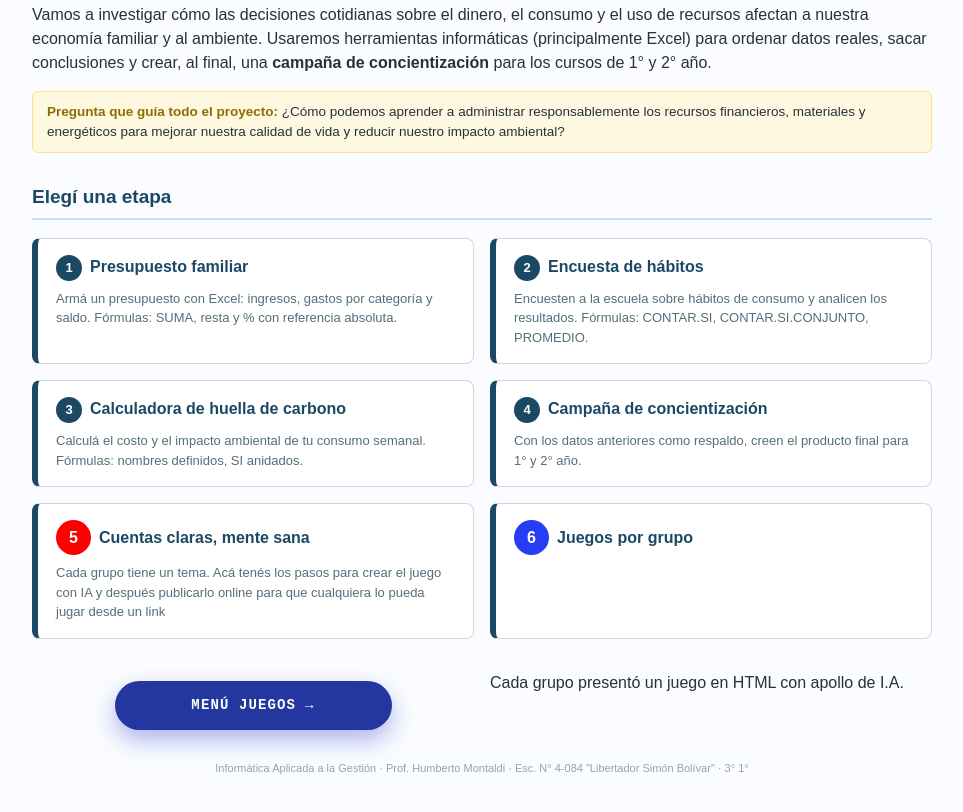
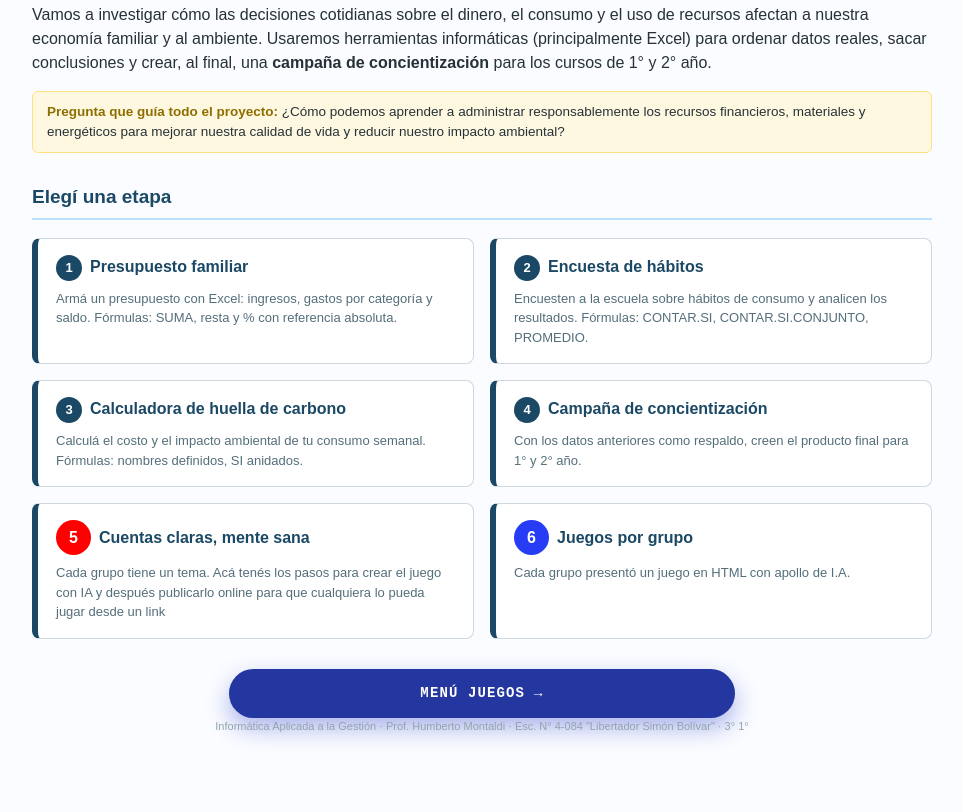
Before and after one commit to hmontaldi/Informatica31Simon, a plain HTML site: page index2.html in a window 1280 px wide. Shown: the part 369-1181 px from the top of the page, without its empty margins (158-1121 px from the left). Drawn offline with Linux system fonts and the light colour scheme.

Commit message:
Update index2.html

```diff
--- a/index2.html
+++ b/index2.html
@@ -53,11 +53,12 @@
     </a>
       <a class="etapa-card" href="menu-juegos.html">
       <h3><span class="num3">6</span>Juegos por grupo</h3>
-      <a class="enter-btn" href="menu-juegos.html">Menú Juegos <span class="arrow">→</span></a>
       <p>Cada grupo presentó un juego en HTML con apollo de I.A.</p>
       </a>
   </div>
-  <footer>Informática Aplicada a la Gestión · Prof. Humberto Montaldi · Esc. N° 4-084 "Libertador Simón Bolívar" · 3° 1°</footer>
+  <footer>
+    <a class="enter-btn" href="menu-juegos.html">Menú Juegos <span class="arrow">→</span></a>
+  Informática Aplicada a la Gestión · Prof. Humberto Montaldi · Esc. N° 4-084 "Libertador Simón Bolívar" · 3° 1°</footer>
 
 </div>
 </body>
```
